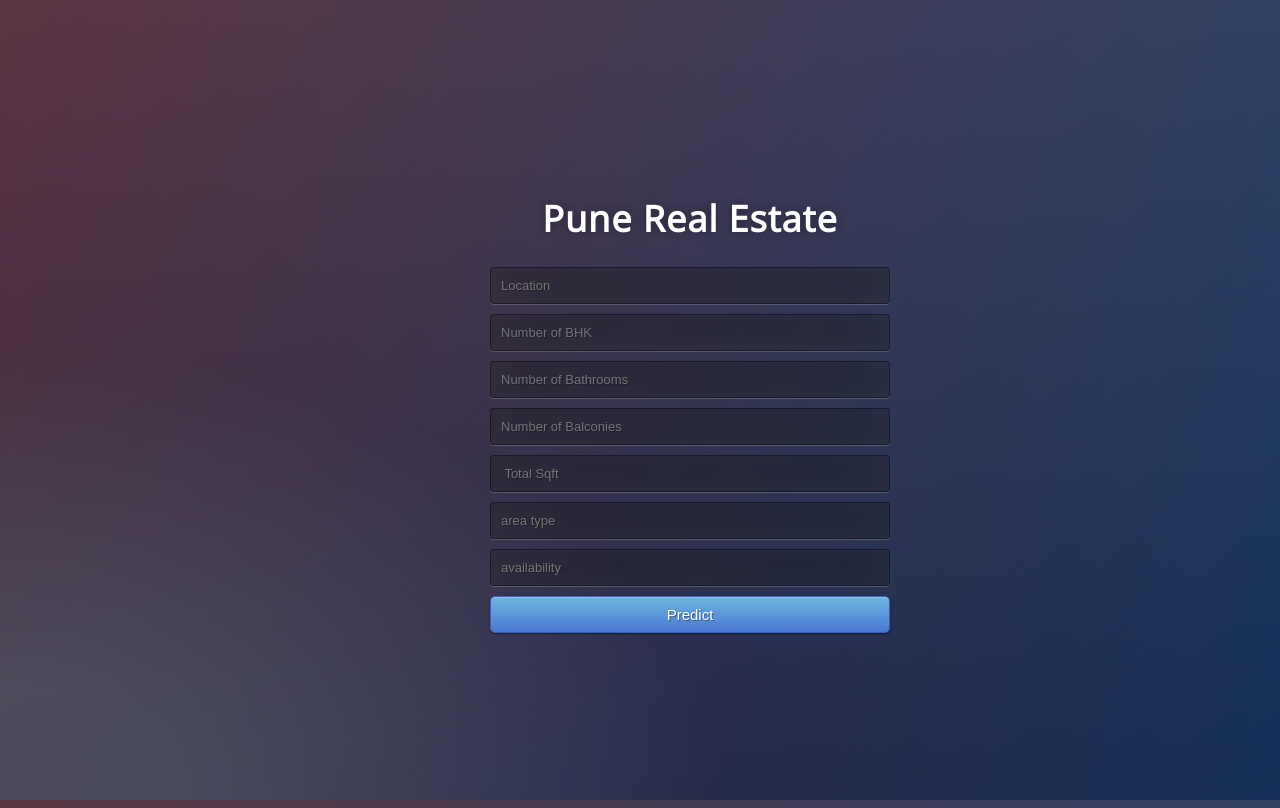
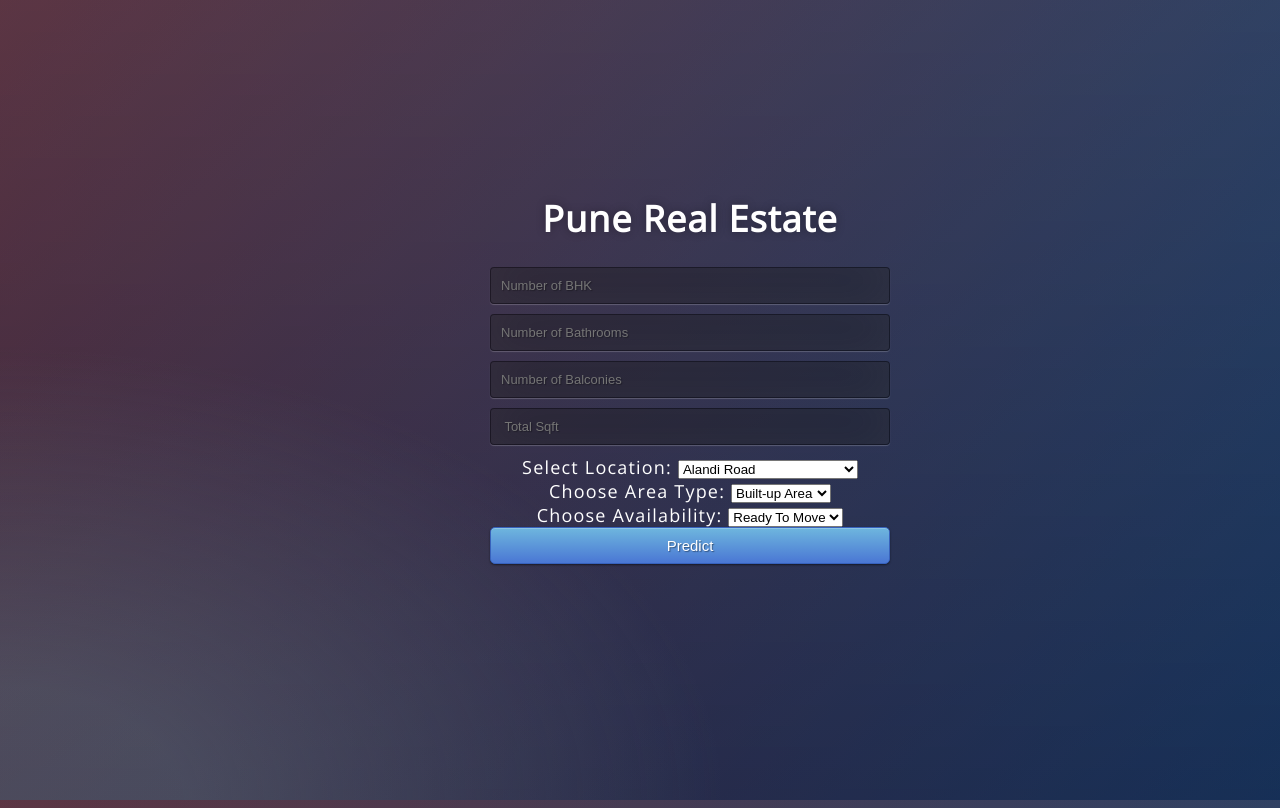
Before and after one commit to jeevanchavan143/Pune-House-Price-Prediction, a Flask app: page / in a window 1280 px wide. Run offline with Flask 2, Linux system fonts and the light colour scheme; parts of the project's set-up code (start-up, migrations or seed data) failed here and were passed over.

Commit message:
Update index.html

```diff
--- a/templates/index.html
+++ b/templates/index.html
@@ -11,19 +11,44 @@
 
 </head>
 
+
+
 <body>
+
+
+
  <div class="login">
 	<h1>Pune Real Estate</h1>
 
+
      <!-- Main Input For Receiving Query to our ML -->
-    <form action="{{ url_for('predict')}}"method="post">
-    	<input type="text" name="Location" placeholder="Location" required="required" />
+    <form  action="{{ url_for('predict')}}"method="post">
+
+        <!--     	<input type="text" name="Location" placeholder="Location" required="required" />
+
+        -->
+
+
         <input type="text" name="BHK" placeholder="Number of BHK" required="required" />
         <input type="text" name="Bath" placeholder="Number of Bathrooms" required="required" />
         <input type="text" name="Balcony" placeholder="Number of Balconies" required="required" />
         <input type="text" name="Sqft" placeholder=" Total Sqft" required="required" />
-		<input type="text" name="area_type" placeholder="area type" required="required" />
-        <input type="text" name="availability" placeholder="availability" required="required" />
+        <div id="myForm11">
+        </div>
+		<label for="area_type">Choose Area Type:</label>
+        <select id="area_type" name="area_type" required="required">
+             <option value="Built-up  Area">Built-up  Area</option>
+             <option value="Carpet  Area">Carpet  Area</option>
+             <option value="Plot  Area">Plot  Area</option>
+        </select>
+        <br>
+        <label for="availability">Choose Availability:</label>
+        <select id="availability" name="availability" required="required">
+             <option value="Ready To Move">Ready To Move</option>
+             <option value="Not Ready">Not Ready</option>
+        </select>
+
+
 
         <button type="submit" class="btn btn-primary btn-block btn-large">Predict</button>
     </form>
@@ -34,6 +59,55 @@
 
  </div>
 
+<script>
+var myParent = document.body;
+
+//Create array of options to be added
+var array = ['Alandi Road',
+       'Ambegaon Budruk', 'Anandnagar', 'Aundh', 'Aundh Road', 'Balaji Nagar',
+       'Baner', 'Baner road', 'Bhandarkar Road', 'Bhavani Peth', 'Bibvewadi',
+       'Bopodi', 'Budhwar Peth', 'Bund Garden Road', 'Camp', 'Chandan Nagar',
+       'Dapodi', 'Deccan Gymkhana', 'Dehu Road', 'Dhankawadi', 'Dhayari Phata',
+       'Dhole Patil Road', 'Erandwane', 'Fatima Nagar',
+       'Fergusson College Road', 'Ganesh Peth', 'Ganeshkhind', 'Ghorpade Peth',
+       'Ghorpadi', 'Gokhale Nagar', 'Gultekdi', 'Guruwar peth', 'Hadapsar',
+       'Hadapsar Industrial Estate', 'Hingne Khurd', 'Jangali Maharaj Road',
+       'Kalyani Nagar', 'Karve Nagar', 'Karve Road', 'Kasba Peth', 'Katraj',
+       'Khadaki', 'Khadki', 'Kharadi', 'Kondhwa', 'Kondhwa Budruk',
+       'Kondhwa Khurd', 'Koregaon Park', 'Kothrud', 'Law College Road',
+       'Laxmi Road', 'Lulla Nagar', 'Mahatma Gandhi Road', 'Mangalwar peth',
+       'Manik Bagh', 'Market yard', 'Model colony', 'Mukund Nagar', 'Mundhawa',
+       'Nagar Road', 'Nana Peth', 'Narayan Peth', 'Narayangaon', 'Navi Peth',
+       'Padmavati', 'Parvati Darshan', 'Pashan', 'Paud Road', 'Pirangut',
+       'Prabhat Road', 'Pune Railway Station', 'Rasta Peth', 'Raviwar Peth',
+       'Sadashiv Peth', 'Sahakar Nagar', 'Salunke Vihar', 'Sasson Road',
+       'Satara Road', 'Senapati Bapat Road', 'Shaniwar Peth', 'Shivaji Nagar',
+       'Shukrawar Peth', 'Sinhagad Road', 'Somwar Peth', 'Swargate',
+       'Tilak Road', 'Uruli Devachi', 'Vadgaon Budruk', 'Viman Nagar',
+       'Vishrant Wadi', 'Wadgaon Sheri', 'Wagholi', 'Wakadewadi', 'Wanowrie',
+       'Warje', 'Yerawada'];
+
+//Create and append select list
+var selectList = document.createElement("select");
+selectList.id = "location";
+selectList.name="location"
+
+var newlabel = document.createElement("Label");
+newlabel.setAttribute("for","location");
+newlabel.innerHTML = "Select Location:     ";
+
+var myForm=document.getElementById ("myForm11");
+myForm.appendChild(newlabel);
+myForm.appendChild(selectList);
+
+//Create and append the options
+for (var i = 0; i < array.length; i++) {
+    var option = document.createElement("option");
+    option.value = array[i];
+    option.text = array[i];
+    selectList.appendChild(option);
+}
+</script>
 
 </body>
 </html>
```
